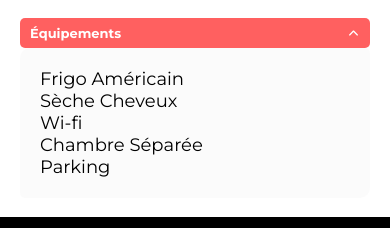
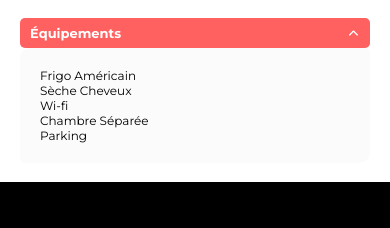
Before and after one commit to Vangelis-26/P5-Kasa, a React (Vite) app: page /logement/0979876d in a window 390 px wide. Both pictures are taken after a click on the picture 353 px from the left and 622 px from the top of the page. Shown: the part 561-789 px from the top of the page. Built offline with nearby package versions, Linux system fonts and the light colour scheme; the HTML template or start-up script is replaced by a standard one.

Commit message:
Fix css Mobile

```diff
--- a/src/components/InfosProperty/InfosProperty.jsx
+++ b/src/components/InfosProperty/InfosProperty.jsx
@@ -24,8 +24,8 @@ export function InfosProperty() {
 
     const equipements = data.map((item) => {
         return item.equipments.map((equipement, index) => (
-            <div key={index} className={styles.propertyInfoEquipements}>
-                <p>{equipement}</p>
+            <div key={index} >
+                <p className={styles.equipements} >{equipement}</p>
             </div>
         ));
     });
--- a/src/components/InfosProperty/InfosProperty.module.scss
+++ b/src/components/InfosProperty/InfosProperty.module.scss
@@ -66,29 +66,19 @@
   }
 }
 
-@media (max-width: 768px) {
-  .property {
-    &_location {
-      flex-direction: column;
-    }
-    &_identity {
-      align-items: end;
-    }
-  }
-  .quality {
-    margin: 0;
-  }
-}
-
 @media screen and (max-width: 768px) {
   .property {
     margin: variables.$margin-mobile;
     &_description {
       flex-direction: column;
     }
+    &_location {
+      flex-direction: column;
+    }
     &_identity {
       flex-direction: row;
       padding-bottom: 13px;
+      align-items: end;
       &_host_name p {
         font-size: 12px;
       }
@@ -117,8 +107,11 @@
       flex-direction: column;
       gap: 0;
     }
-    .quality_content {
+    .equipements {
       font-size: 12px;
     }
   }
+  .quality {
+    margin: 0;
+  }
 }
```
